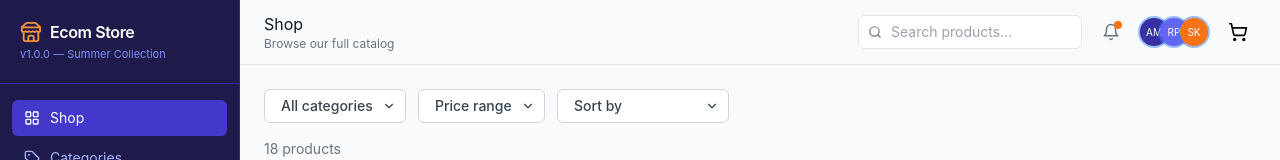
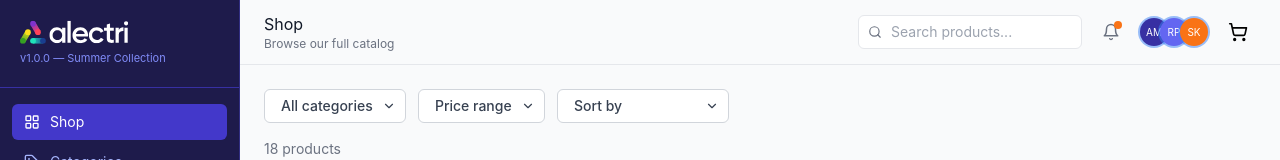
Before and after one commit to divy-cholera/ecom-store, a React (Vite) app in the folder frontend/: page / in a window 1280 px wide. Shown: the top 160 px of the page. Built offline with nearby package versions, Linux system fonts and the light colour scheme; the HTML template or start-up script is replaced by a standard one.

Commit message:
ci: deploy demo/old-theme to Pages

```diff
--- a/frontend/src/components/Sidebar.jsx
+++ b/frontend/src/components/Sidebar.jsx
@@ -1,8 +1,42 @@
 import React from 'react';
 import {
-  Store, ShoppingBag, LayoutGrid, Heart, Clock,
+  ShoppingBag, LayoutGrid, Heart, Clock,
   Settings, Tag, TrendingUp, Package
 } from 'lucide-react';
+
+function AlectriLogo({ className }) {
+  return (
+    <svg className={className} width="113" height="25" viewBox="0 0 113 25" fill="none" xmlns="http://www.w3.org/2000/svg">
+      <g clipPath="url(#c0)">
+        <path d="M43.93 7.97h3.38v15.73h-3.38v-2.26c-1.29 1.78-3.12 2.67-5.5 2.67-2.18 0-3.99-.79-5.53-2.39s-2.31-3.59-2.31-5.87c0-2.28.77-4.27 2.31-5.87s3.35-2.39 5.53-2.39c2.39 0 4.22.89 5.5 2.65V7.97zm-4.95 12.9c1.41 0 2.62-.47 3.54-1.42.94-.97 1.41-2.18 1.41-3.62s-.47-2.65-1.41-3.59c-.94-.97-2.15-1.44-3.54-1.44s-2.62.47-3.56 1.44c-.94.94-1.42 2.15-1.42 3.59s.47 2.65 1.42 3.62c.94.94 2.15 1.42 3.56 1.42z" fill="currentColor"/>
+        <path d="M49.46 23.67V.73h3.38v22.94h-3.38z" fill="currentColor"/>
+        <path d="M58.24 17.28c.5 2.38 2.41 3.72 5.03 3.72 1.78 0 3.15-.66 4.06-1.94l2.8 1.63c-1.55 2.31-3.83 3.44-6.89 3.44-2.54 0-4.61-.79-6.19-2.33-1.57-1.57-2.36-3.57-2.36-5.95s.79-4.3 2.33-5.87c1.55-1.6 3.54-2.39 5.97-2.39 2.31 0 4.2.81 5.66 2.41 1.47 1.6 2.23 3.59 2.23 5.87 0 .34-.03.81-.13 1.41H58.24zm9.2-2.78c-.47-2.54-2.25-3.88-4.48-3.88-2.52 0-4.27 1.47-4.75 3.88h9.23z" fill="currentColor"/>
+        <path d="M74.12 21.71c-1.57-1.6-2.36-3.54-2.36-5.87s.79-4.3 2.36-5.87c1.57-1.57 3.59-2.39 5.95-2.39 3.04 0 5.77 1.57 7 4.06l-2.94 1.71c-.73-1.52-2.23-2.41-4.11-2.41-1.39 0-2.54.47-3.49 1.42-.92.94-1.39 2.1-1.39 3.52s.47 2.57 1.39 3.52c.94.94 2.1 1.42 3.49 1.42 1.86 0 3.43-.94 4.17-2.41l2.94 1.68c-1.36 2.52-4.04 4.09-7.07 4.09-2.36 0-4.35-.79-5.95-2.39l.03-.05z" fill="currentColor"/>
+        <path d="M97.71 11.25h-3.91v7.55c0 2.02 1.31 1.99 3.91 1.86v3.04c-5.19.63-7.29-.79-7.29-4.9v-7.55h-2.88V7.97h2.88V4.59l3.38-1V7.99h3.91v3.26z" fill="currentColor"/>
+        <path d="M102.9 10.62c.84-1.94 2.49-2.94 4.85-2.94v3.67c-1.28-.1-2.41.2-3.38.94-.97.68-1.44 1.86-1.44 3.46v7.92h-3.38V7.97h3.38v2.65h-.03z" fill="currentColor"/>
+        <path d="M108.98 4.98c-.84-.89-.84-2.2 0-3.04.84-.89 2.23-.89 3.09 0 .84.84.84 2.18-.03 3.04-.86.87-2.17.84-3.06 0zm-.16 18.69V7.97h3.38v15.73h-3.38v-.03z" fill="currentColor"/>
+      </g>
+      <g clipPath="url(#c1)">
+        <path d="M24.23 18.71H13.49v6h10.75v-6z" fill="url(#g0)"/>
+        <path d="M5.56 23.27l5.27-9.06-5.12-2.94-5.27 9.06 5.12 2.94z" fill="url(#g1)"/>
+        <path d="M10.99 5.31l5.27 9.06 5.12-2.94-5.27-9.06-5.12 2.94z" fill="url(#g2)"/>
+        <circle cx="3" cy="21.8" r="2.96" fill="#359F23"/>
+        <circle cx="8.29" cy="12.71" r="2.96" fill="#FFDE1D"/>
+        <circle cx="18.73" cy="12.71" r="2.96" fill="#FF4258"/>
+        <circle cx="23.95" cy="21.71" r="3.02" fill="#193E8F"/>
+        <circle cx="13.55" cy="21.71" r="3.02" fill="#20E3B9"/>
+        <circle cx="13.54" cy="3.81" r="2.94" fill="#7F33CC"/>
+      </g>
+      <defs>
+        <linearGradient id="g0" x1="11" y1="21.71" x2="27.34" y2="21.71" gradientUnits="userSpaceOnUse"><stop stopColor="#20E3B9"/><stop offset=".99" stopColor="#193E8F"/></linearGradient>
+        <linearGradient id="g1" x1="9.59" y1="10.38" x2="1.58" y2="24.19" gradientUnits="userSpaceOnUse"><stop stopColor="#FFDE1D"/><stop offset=".99" stopColor="#359F23"/></linearGradient>
+        <linearGradient id="g2" x1="20.31" y1="15.15" x2="12.35" y2="1.28" gradientUnits="userSpaceOnUse"><stop offset=".01" stopColor="#FF4258"/><stop offset="1" stopColor="#7F33CC"/></linearGradient>
+        <clipPath id="c0"><rect width="82" height="23.4" fill="white" transform="translate(30.6 .73)"/></clipPath>
+        <clipPath id="c1"><rect width="27" height="24" fill="white" transform="translate(0 .71)"/></clipPath>
+      </defs>
+    </svg>
+  );
+}
 
 const NAV = [
   { key: 'shop', label: 'Shop', icon: LayoutGrid },
@@ -32,11 +66,8 @@ export default function Sidebar({ activePage, onNavigate }) {
     <aside className="w-60 border-r border-indigo-900 bg-indigo-950 flex flex-col h-screen sticky top-0">
       {/* Brand */}
       <div className="px-5 py-5 border-b border-indigo-800">
-        <div className="flex items-center gap-2">
-          <Store size={22} className="text-orange-400" />
-          <h1 className="text-base font-semibold text-white tracking-tight">Ecom Store</h1>
-        </div>
-        <p className="text-[11px] text-indigo-400 mt-0.5">v1.0.0 — Summer Collection</p>
+        <AlectriLogo className="text-white h-6 w-auto" />
+        <p className="text-[11px] text-indigo-400 mt-1.5">v1.0.0 — Summer Collection</p>
       </div>
 
       {/* Navigation */}
```
